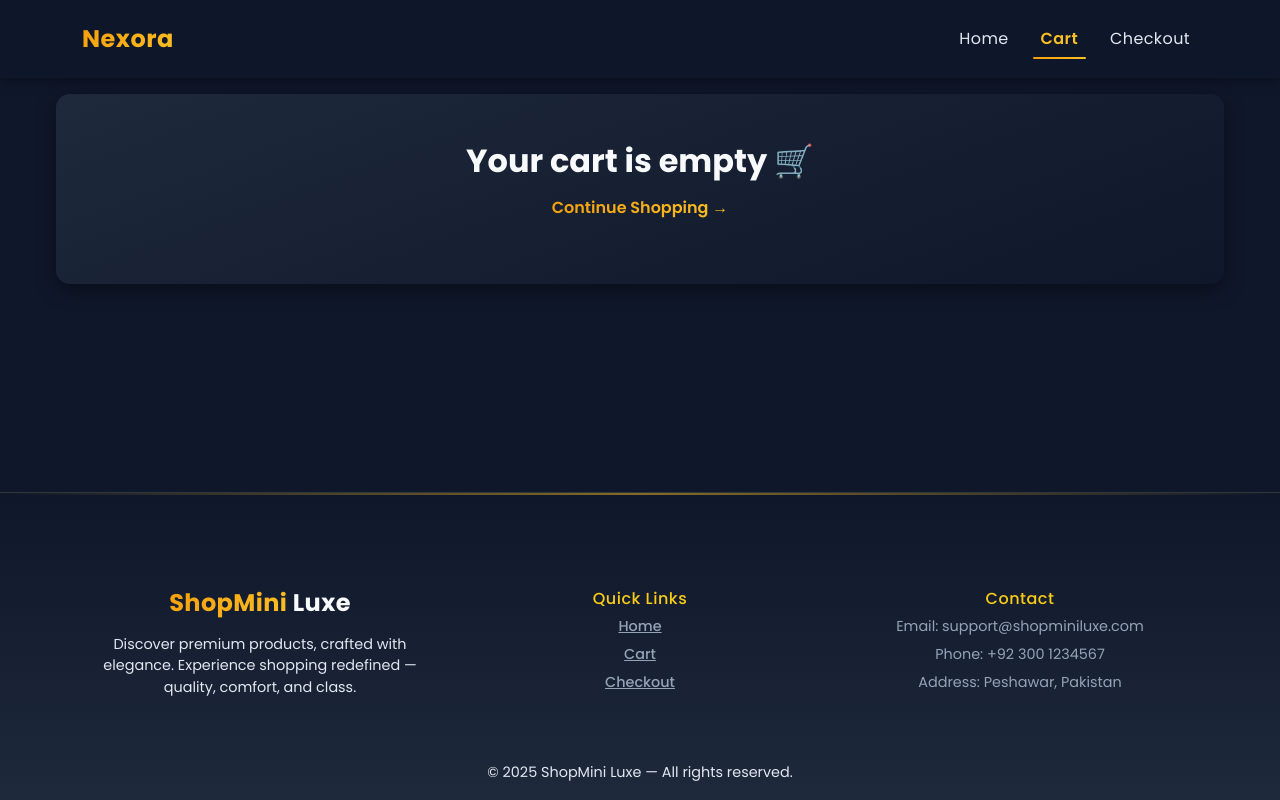
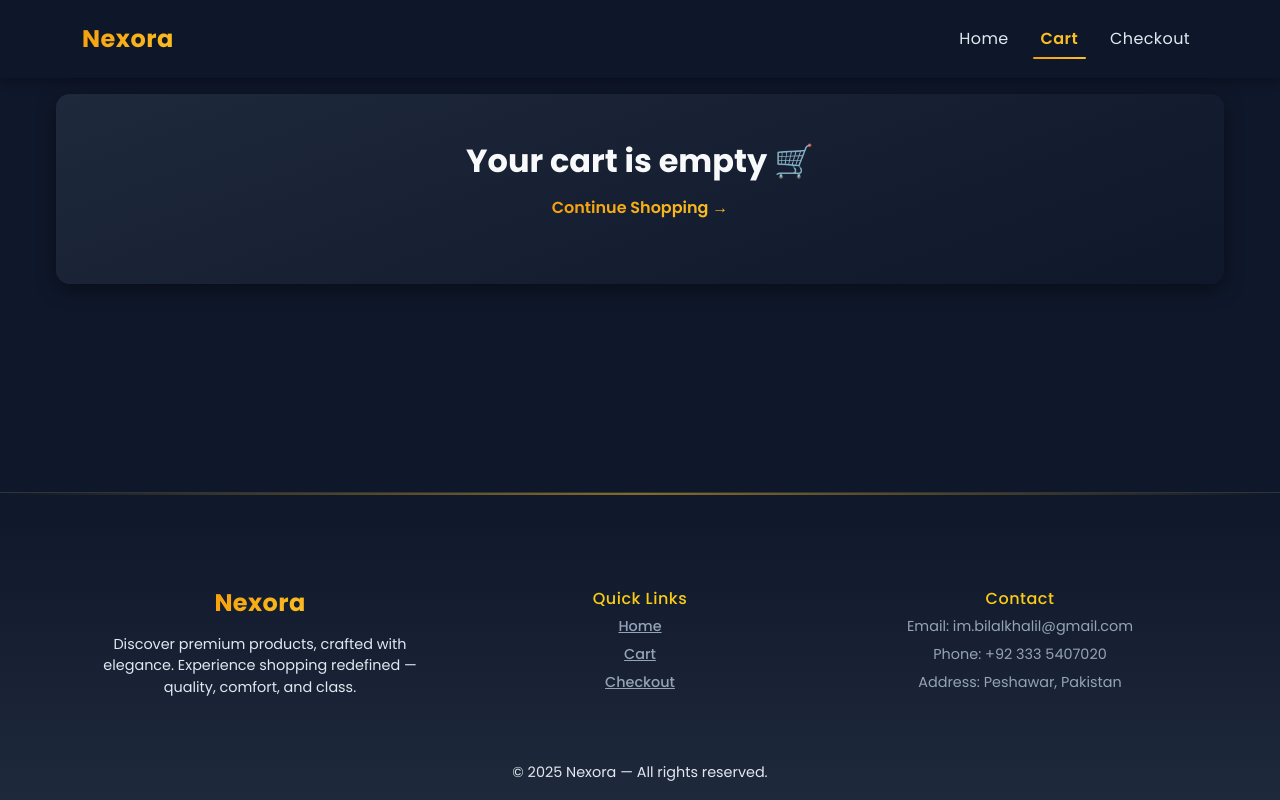
Before and after one commit to M-Bilal-Khalil/Hackathon-Project, a React (Vite) app: page /cart in a window 1280 px wide. Built offline with nearby package versions, Linux system fonts and the light colour scheme.

Commit message:
Changed the name

```diff
--- a/index.html
+++ b/index.html
@@ -6,7 +6,7 @@
     <meta name="viewport" content="width=device-width, initial-scale=1.0" />
     <link href="https://fonts.googleapis.com/css2?family=Poppins:wght@400;500;600;700&display=swap" rel="stylesheet">
 
-    <title>ecom</title>
+    <title>Nexora</title>
   </head>
   <body>
     <div id="root"></div>
--- a/src/components/Footer.jsx
+++ b/src/components/Footer.jsx
@@ -9,7 +9,7 @@ export default function Footer() {
           {/* Brand / About */}
           <div className="col-12 col-md-4">
             <h4 className="fw-bold mb-3 brand-text">
-              <span className="text-gold">ShopMini</span> Luxe
+              <span className="text-gold">Nexora</span>
             </h4>
             <p className="footer-desc">
               Discover premium products, crafted with elegance. Experience
@@ -43,8 +43,8 @@ export default function Footer() {
           <div className="col-6 col-md-4">
             <h6 className="footer-heading">Contact</h6>
             <ul className="list-unstyled footer-contact">
-              <li>Email: support@shopminiluxe.com</li>
-              <li>Phone: +92 300 1234567</li>
+              <li>Email: im.bilalkhalil@gmail.com</li>
+              <li>Phone: +92 333 5407020</li>
               <li>Address: Peshawar, Pakistan</li>
             </ul>
           </div>
@@ -53,7 +53,7 @@ export default function Footer() {
 
       {/* Bottom bar */}
         <div className="container text-center">
-          © {new Date().getFullYear()} ShopMini Luxe — All rights reserved.
+          © {new Date().getFullYear()} Nexora — All rights reserved.
         </div>
     </footer>
   );
```
Also changed, not shown: src/pages/Home.jsx (+4 -3 lines).
